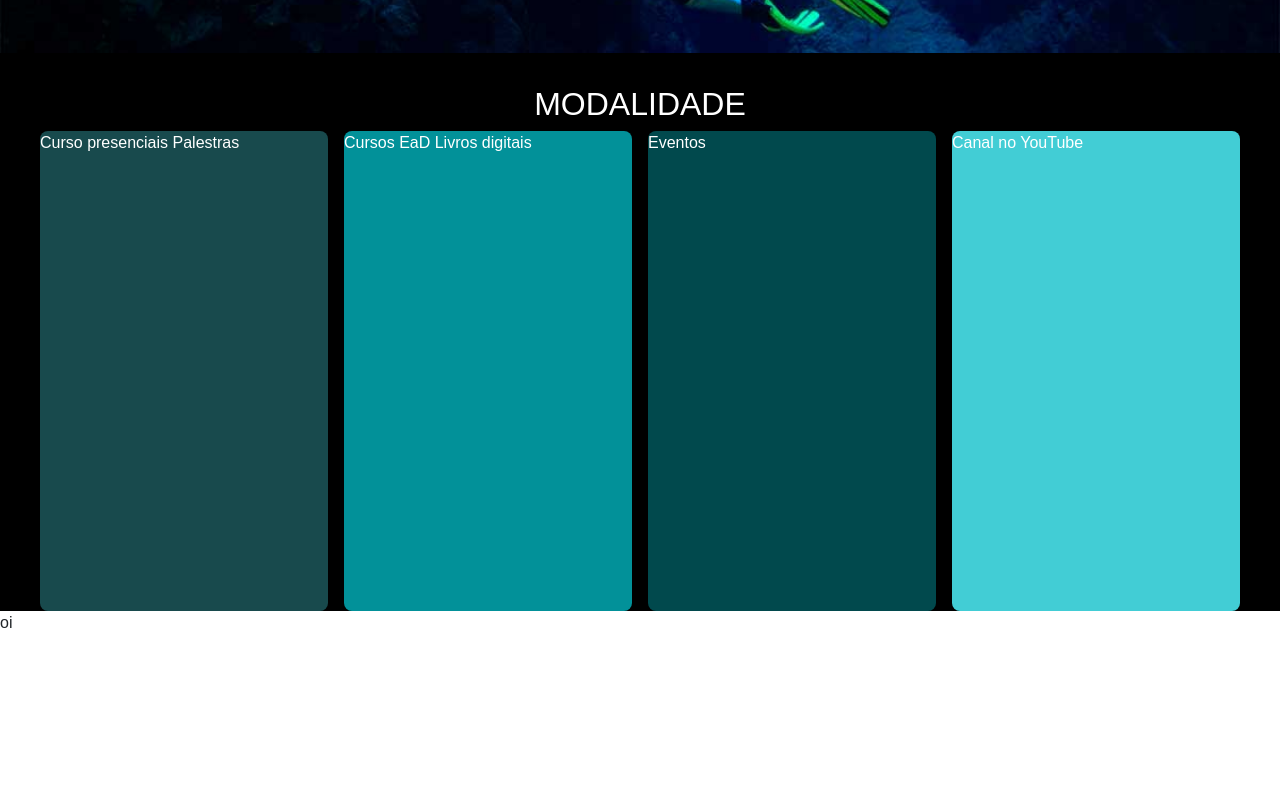
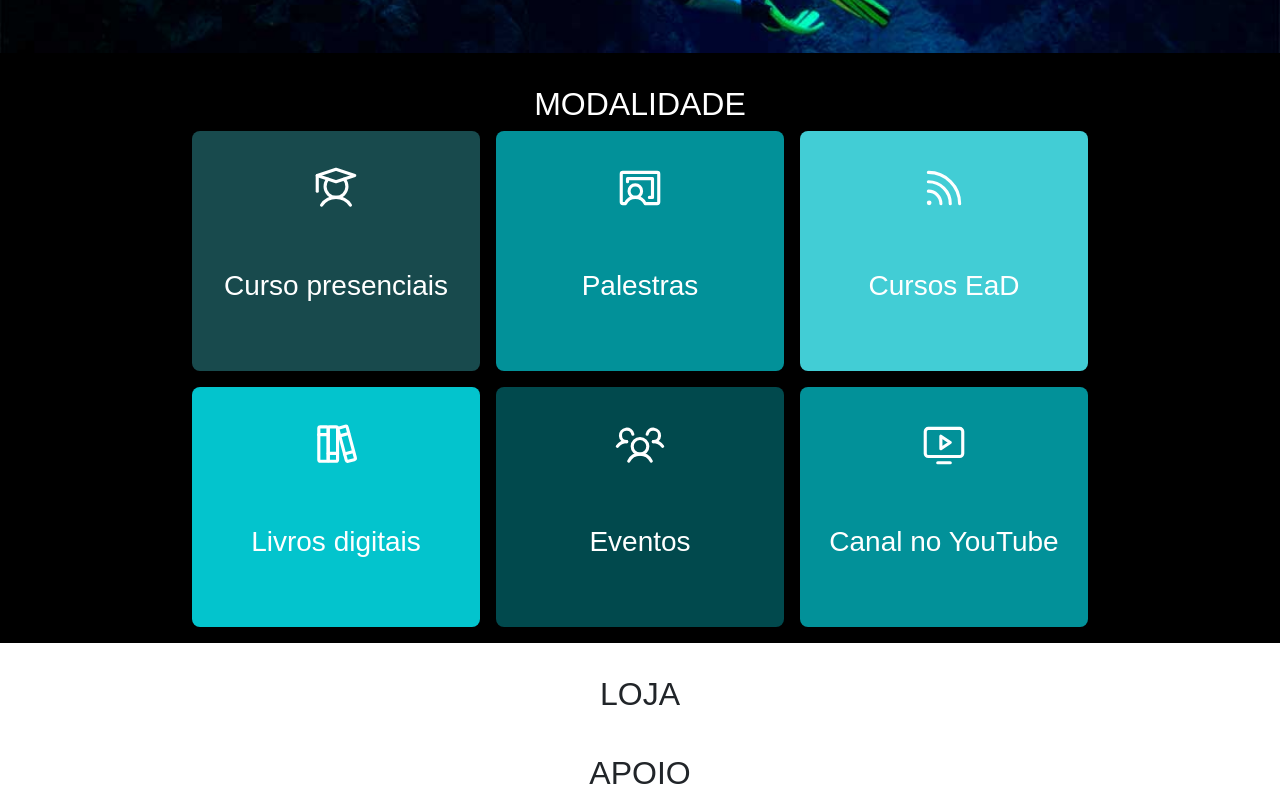
Before and after one commit to MendesIsrael/nextts-instituto, a Next.js app in the folder instituto/: page /seaside in a window 1280 px wide. Shown: the part 1380-2180 px from the top of the page. Before the commit the page ends 2015 px from the top, so only its background shows below. Built offline with nearby package versions, Linux system fonts and the light colour scheme.

Commit message:
Finalizando a estrutura das modalidades
ainda falta fazer as páginas e os links

```diff
--- a/instituto/src/components/navBar.tsx
+++ b/instituto/src/components/navBar.tsx
@@ -37,7 +37,7 @@ export default function NavBar() {
         <a href="mailto:institutomendesa@outlook.com" target="_blank">
         <Image src={email} width={18} height={16} />
         </a>
-        <a href="#" target="_blank">
+        <a href="https://www.youtube.com/@institutomendesdesa/playlists" target="_blank">
           <Image src={youtube} width={18} height={16} />
         </a>
       </Contato>
--- a/instituto/src/pages/seaside/index.tsx
+++ b/instituto/src/pages/seaside/index.tsx
@@ -1,10 +1,10 @@
-import { BodyModalidade, BoxModalidade, BoxModalidade2, Mod, Modalidades, SeasideContainer, TextExplicativo, TitleSeaside } from "../../styles/pages/seaside";
+import { Apoio, BodyModalidade, BoxModalidade, BoxModalidade2, Loja, Mod, Modalidades, SeasideContainer, TextExplicativo, TitleSeaside } from "../../styles/pages/seaside";
 import { BodyNoticias, Noticias } from "../../styles/pages/home";
 import { Login } from "../../components/buttonlogin";
 import Link from "next/link";
 import { Carousel } from 'react-bootstrap'
 import 'bootstrap/dist/css/bootstrap.css'
-import { UserCircle } from "phosphor-react";
+import { Books, ChalkboardTeacher, MonitorPlay, Rss, Student, UserCircle, UsersThree } from "phosphor-react";
 
 import Image from 'next/legacy/image'
 import logoSeaside from '../../assets/logos/logo-preta-seaside.png'
@@ -60,26 +60,44 @@ export default function Seaside() {
         <BodyModalidade>
           <BoxModalidade>
             <Mod color={'blue5'}>
-              Curso presenciais
-              Palestras
+              <Student size={50}/>
+              <h3>Curso presenciais</h3>
             </Mod>
             <Mod color={'blue3'}>
-              Cursos EaD
-              Livros digitais
+              <div>
+              <ChalkboardTeacher size={50}/>
+              </div>
+              <h3>Palestras</h3>
+            </Mod>
+            <Mod color={'blue1'}>
+              <Rss size={50}/>
+              <h3>Cursos EaD</h3>
             </Mod>
           </BoxModalidade>
           <BoxModalidade2>
+            <Mod color={'blue2'}>
+              <Books size={50} />
+              <h3>Livros digitais</h3>
+            </Mod>
             <Mod color={'blue4'}>
-              Eventos
+              <UsersThree size={50}/>
+              <h3>Eventos</h3>
             </Mod>
-            <Mod color={'blue1'}>
-              Canal no YouTube
+            <Mod color={'blue3'}>
+              <MonitorPlay size={50}/>
+              <h3>Canal no YouTube</h3>
             </Mod>
           </BoxModalidade2>
         </BodyModalidade>
       </Modalidades>
 
-      <div>oi</div>
+      <Loja>
+        <h1>LOJA</h1>
+      </Loja>
+
+      <Apoio>
+        <h1>APOIO</h1>
+      </Apoio>
     </SeasideContainer>
   )
 }
--- a/instituto/src/styles/pages/seaside.ts
+++ b/instituto/src/styles/pages/seaside.ts
@@ -85,7 +85,7 @@ export const Modalidades = styled('div', {
 });
 
 export const BodyModalidade = styled('div', {
-  display           : 'flex',
+  display           : 'grid',
   gap               : '1rem',
   justifyContent    : 'center',
   alignItems        : 'center',
@@ -101,12 +101,21 @@ export const BoxModalidade2 = styled('div', {
   justifyContent    : 'center',
   alignItems        : 'center',
   gap               : '1rem',
+  marginBottom      : '1rem',
 });
 
 export const Mod = styled('div', {
   width             : '18rem',
-  height            : '30rem',
+  height            : '15rem',
   borderRadius      : '.5rem',
+  alignItems        : 'center',
+  justifyContent    : 'center',
+  textAlign         : 'center',
+  cursor            : 'pointer',
+
+  svg: {
+    margin          : '2rem 0 3.5rem 0',
+  },
 
   '&:hover' : {
     color           : '$black',
@@ -118,6 +127,9 @@ export const Mod = styled('div', {
     color: {
       blue1: {
         backgroundColor: '$blue100',
+      },
+      blue2: {
+        backgroundColor: '$blue200',
       },
       blue3: {
         backgroundColor: '$blue300',
@@ -131,3 +143,11 @@ export const Mod = styled('div', {
     },
   },
 });
+
+export const Apoio = styled('div', {
+
+});
+
+export const Loja = styled('div', {
+
+});
```
